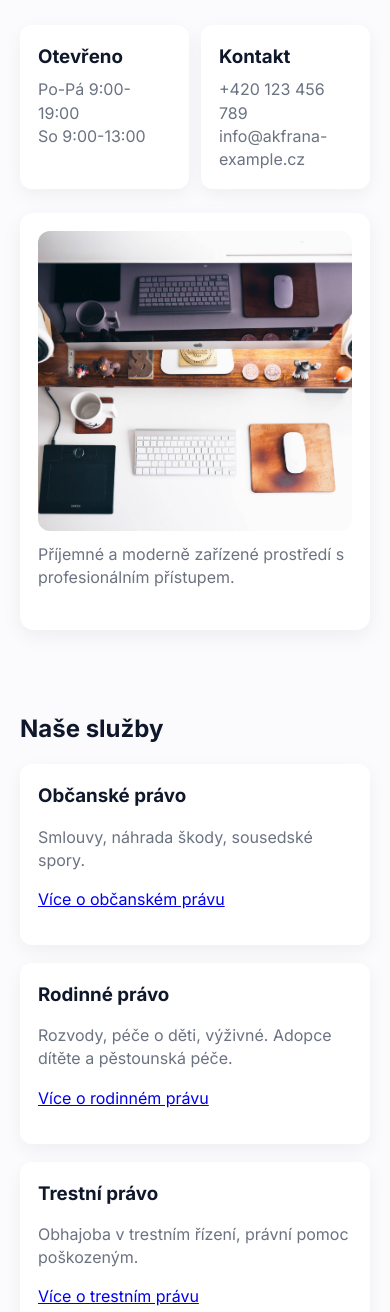
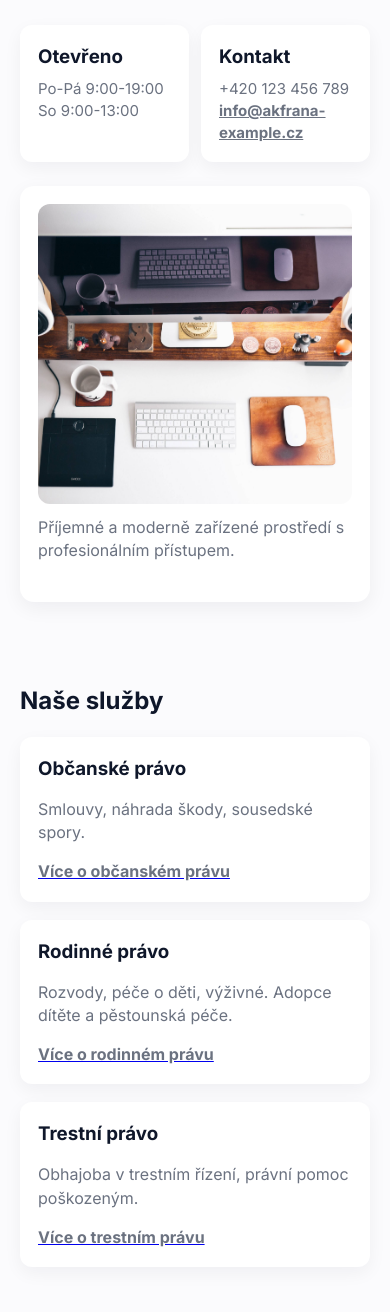
Before and after one commit to 7freez7/Template_one, a plain HTML site: page index.html in a window 390 px wide. Shown: the part 481-1793 px from the top of the page. Drawn offline with Linux system fonts and the light colour scheme.

Commit message:
px id emailNumTime

```diff
--- a/components/footer.html
+++ b/components/footer.html
@@ -2,7 +2,7 @@
   <div class="container">
       <div class="muted" id="mailMobile">
       Navštivte nás nebo napište na email:
-        <a href="mailto:info@akfrana-example.cz">info@akfrana-example.cz</a>
+        <a href="mailto:info@akfrana-example.cz" style="color: #6b7280;"><strong>info@akfrana-example.cz</strong></a>
     </div>
   </div>
 
@@ -24,7 +24,7 @@
       </div>
       <div class="muted" id="mailPC">
         Navštivte nás nebo napište na email:
-          <a href="mailto:info@akfrana-example.cz">info@akfrana-example.cz</a>
+          <a href="mailto:info@akfrana-example.cz" style="color: black;">info@akfrana-example.cz</a>
 
       </div>
     </div>
--- a/components/sluzby.html
+++ b/components/sluzby.html
@@ -3,16 +3,16 @@
   <div class="card">
     <h3>Občanské právo</h3>
     <p class="muted">Smlouvy, náhrada škody, sousedské spory.</p>
-    <p><a href="obcanske-pravo.html">Více o občanském právu</a></p>
+    <a href="obcanske-pravo.html"><strong style="color: #6b7280;">Více o občanském právu</strong></a>
   </div>
   <div class="card">
     <h3>Rodinné právo</h3>
     <p class="muted">Rozvody, péče o děti, výživné. Adopce dítěte a pěstounská péče.</p>
-    <p><a href="rodinne-pravo.html">Více o rodinném právu</a></p>
+    <a href="rodinne-pravo.html"><strong style="color: #6b7280;">Více o rodinném právu</strong></a>
   </div>
   <div class="card">
     <h3>Trestní právo</h3>
     <p class="muted">Obhajoba v trestním řízení, právní pomoc poškozeným.</p>
-    <p><a href="trestni-pravo.html">Více o trestním právu</a></p>
+    <a href="trestni-pravo.html"><strong style="color: #6b7280;">Více o trestním právu</strong></a>
   </div>
 </div>
--- a/index.html
+++ b/index.html
@@ -32,11 +32,11 @@
         <div style="margin-top:28px;display:grid;grid-template-columns:repeat(2,1fr);gap:12px">
           <div class="card">
             <h3>Otevřeno</h3>
-            <p class="muted" style="margin:6px 0 0">Po-Pá 9:00-19:00<br>So 9:00-13:00</p>
+            <p class="muted" id="emailNumTime" style="margin:6px 0 0">Po-Pá 9:00-19:00<br>So 9:00-13:00</p>
           </div>
           <div class="card">
             <h3>Kontakt</h3>
-            <p class="muted" style="margin:6px 0 0">+420 123 456 789<br>info@akfrana-example.cz</p>
+            <p class="muted" id="emailNumTime" style="margin:6px 0 0">+420 123 456 789<br><a href="mailto:info@akfrana-example.cz" style="color: #6b7280;"><strong>info@akfrana-example.cz</strong></a></p>
           </div>
         </div>
       </div>
--- a/styles.css
+++ b/styles.css
@@ -168,6 +168,7 @@ display:block;}
 
    #mailMobile{display:block;}
    #mailPC{display:none;}
+   #emailNumTime{font-size: 15px;}
 
 
     html {scroll-behavior: smooth; }
```
